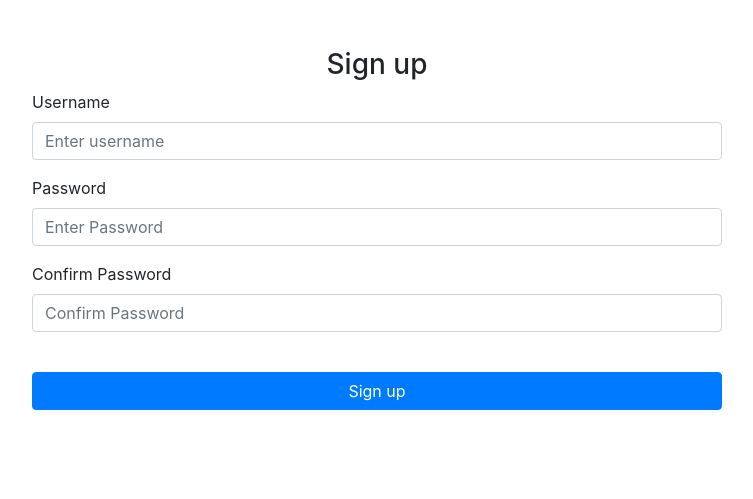
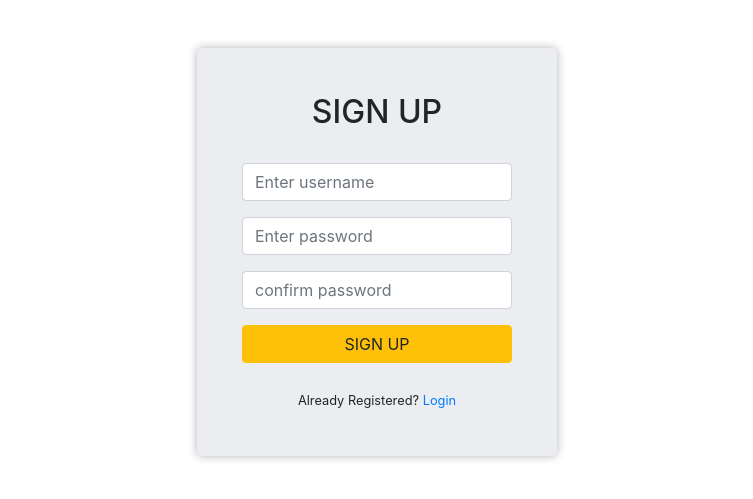
Before and after one commit to Peng-Yujie/Tireder, a Flask app: page /signup in a window 1280 px wide. Shown: the part 56-555 px from the top of the page, without its empty margins (263-1016 px from the left). Run offline with Flask 3, Linux system fonts and the light colour scheme; some libraries are stand-ins or nearby versions.

Commit message:
update auth styling

```diff
--- a/server/auth.py
+++ b/server/auth.py
@@ -1,3 +1,4 @@
+from bson import ObjectId
 from flask import Blueprint, render_template, request, flash, url_for, redirect
 from flask_login import login_user, login_required, logout_user, current_user
 from server import users
@@ -79,3 +80,83 @@ def signup():
             return redirect(url_for('views.home'))
 
     return render_template('signup.html', user=current_user)
+
+
+@auth.route('/profile', methods=['GET', 'POST'])
+@login_required
+def profile():
+    if request.method == 'POST':
+        if 'reset_username' in request.form:
+            return reset_username()
+        elif 'reset_password' in request.form:
+            return reset_password()
+    user_id = current_user.get_id()
+    user_name = users.find_one({"_id": ObjectId(user_id)})['username']
+    return render_template('profile.html', user=current_user, user_name=user_name)
+
+
+@auth.route('/reset-username', methods=['GET', 'POST'])
+@login_required
+def reset_username():
+    if request.method == 'POST':
+        user_json = users.find_one({"_id": ObjectId(current_user.get_id())})
+        if user_json:
+            old_username = user_json['username']
+            new_username = request.form.get('new_username')
+            if old_username == new_username:
+                flash('Username unchanged.', category='error')
+            elif users.find_one({"username": new_username}):
+                flash('Username already exists.', category='error')
+            elif len(new_username) < 2:
+                flash('Username too short.', category='error')
+            else:
+                users.update_one(
+                    {"_id": ObjectId(current_user.get_id())},
+                    {"$set": {"username": new_username}}
+                )
+                flash('Username changed!', category='success')
+                # Update the current_user
+                user_json = users.find_one({"_id": ObjectId(current_user.get_id())})
+                user = User(user_json)
+                login_user(user, remember=True)
+                return redirect(url_for('auth.profile'))
+        else:
+            flash('Please login again.', category='error')
+            return redirect(url_for('auth.login'))
+
+    return redirect(url_for('auth.profile'))
+
+
+@auth.route('/reset-password', methods=['GET', 'POST'])
+@login_required
+def reset_password():
+    if request.method == 'POST':
+        flash('Trying to reset password...', category='success')
+        old_password = request.form.get('old_password')
+        user_json = users.find_one({"_id": ObjectId(current_user.get_id())})
+        if user_json:
+            if check_password_hash(user_json['password'], old_password):
+                new_password1 = request.form.get('new_password1')
+                new_password2 = request.form.get('new_password2')
+                if new_password1 != new_password2:
+                    flash('Passwords don\'t match.', category='error')
+                elif len(new_password1) < 8:
+                    flash('Password must be at least 8 characters.', category='error')
+                else:
+                    users.update_one(
+                        {"_id": ObjectId(current_user.get_id())},
+                        {"$set": {"password": generate_password_hash(new_password1, method='pbkdf2:sha256')}}
+                    )
+                    flash('Password changed!', category='success')
+                    # Update the current_user
+                    user_json = users.find_one({"_id": ObjectId(current_user.get_id())})
+                    user = User(user_json)
+                    login_user(user, remember=True)
+                    return redirect(url_for('auth.profile'))
+            else:
+                flash('Incorrect password, try again.', category='error')
+        else:
+            flash('Please login again.', category='error')
+            return redirect(url_for('auth.login'))
+
+    return redirect(url_for('auth.profile'))
--- a/web_client/static/css/main.css
+++ b/web_client/static/css/main.css
@@ -1,3 +1,15 @@
+.login-form {
+    position: relative;
+    z-index: 1;
+    background: #EBEDF0;
+    max-width: 360px;
+    margin: 0 auto 100px;
+    padding: 45px;
+    text-align: center;
+    border-radius: 5px;
+    box-shadow: 0 0 10px rgba(0, 0, 0, 0.3);
+}
+
 .wall-border {
     border: 1px solid #EBEDF0;
     border-radius: 5px;
@@ -275,8 +287,9 @@
 
 @media (min-width: 768px) {
     .container {
-            max-width: 720px;
-        }
+        max-width: 720px;
+    }
+
     .ChatWindow {
         width: 40rem;
     }
--- a/web_client/templates/signup.html
+++ b/web_client/templates/signup.html
@@ -1,12 +1,11 @@
 {% extends "base.html" %}
-<!--title-->
 {% block title %}Sign up{% endblock %}
-<!--content-->
 {% block content %}
+<div class="login-form">
     <form method="POST">
-    <h3 align="center">Sign up</h3>
+        <h2 align="center">SIGN UP</h2>
+        <br />
         <div class="form-group">
-        <label for="username">Username</label>
             <input
                     type="text"
                     class="form-control"
@@ -16,26 +15,26 @@
             />
         </div>
         <div class="form-group">
-        <label for="password1">Password</label>
             <input
                     type="password"
                     class="form-control"
                     id="password1"
                     name="password1"
-                placeholder="Enter Password"
+                    placeholder="Enter password"
             />
         </div>
         <div class="form-group">
-        <label for="password2">Confirm Password</label>
             <input
                     type="password"
                     class="form-control"
                     id="password2"
                     name="password2"
-                placeholder="Confirm Password"
+                    placeholder="confirm password"
             />
         </div>
+        <button type="submit" class="btn btn-warning btn-block">SIGN UP</button>
         <br />
-    <button type="submit" class="btn btn-primary btn-block">Sign up</button>
+        <small>Already Registered? <a href="/login">Login</a></small>
     </form>
+</div>
 {% endblock %}
```
Also changed, not shown: web_client/templates/admin/admin.html (+9 -6 lines), web_client/templates/login.html (+9 -10 lines). Lines whose indentation alone changed are shown as unchanged.
